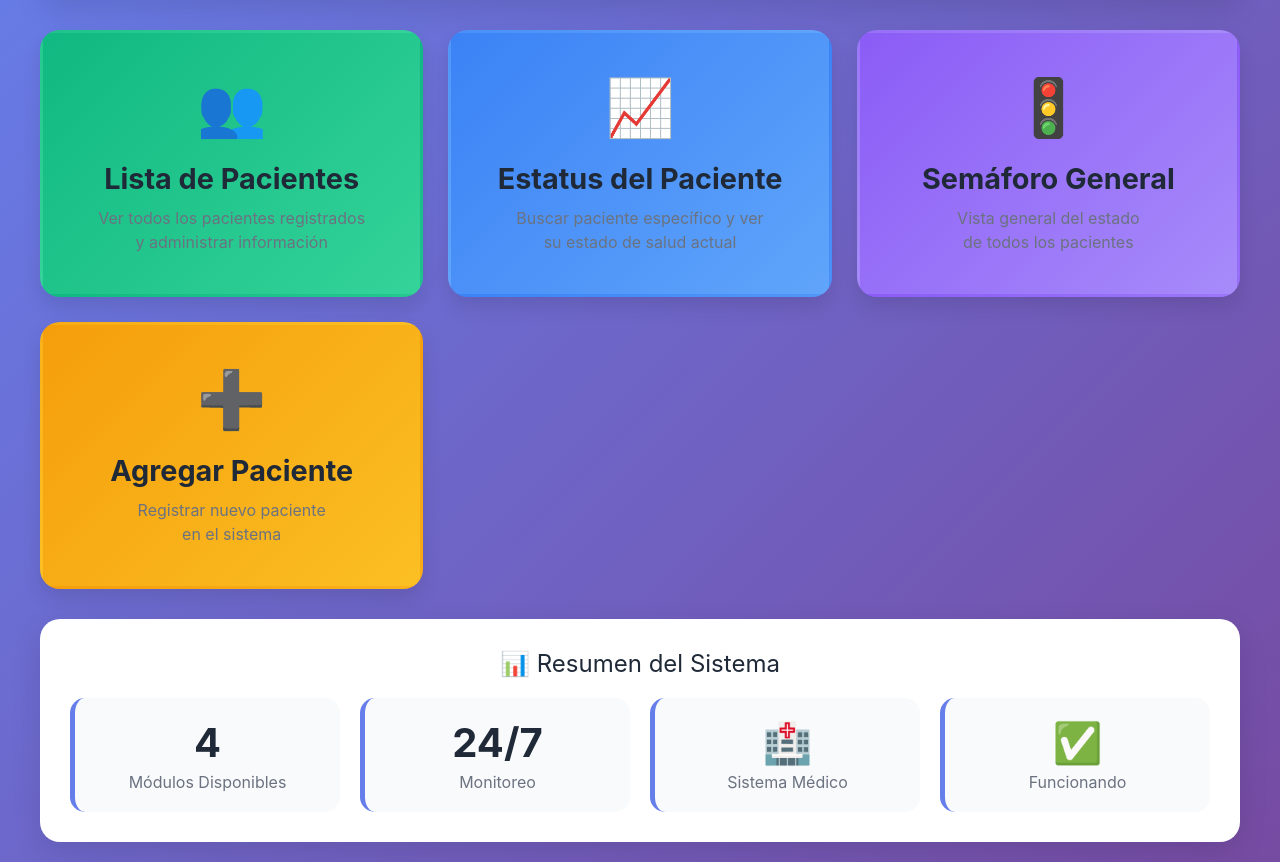
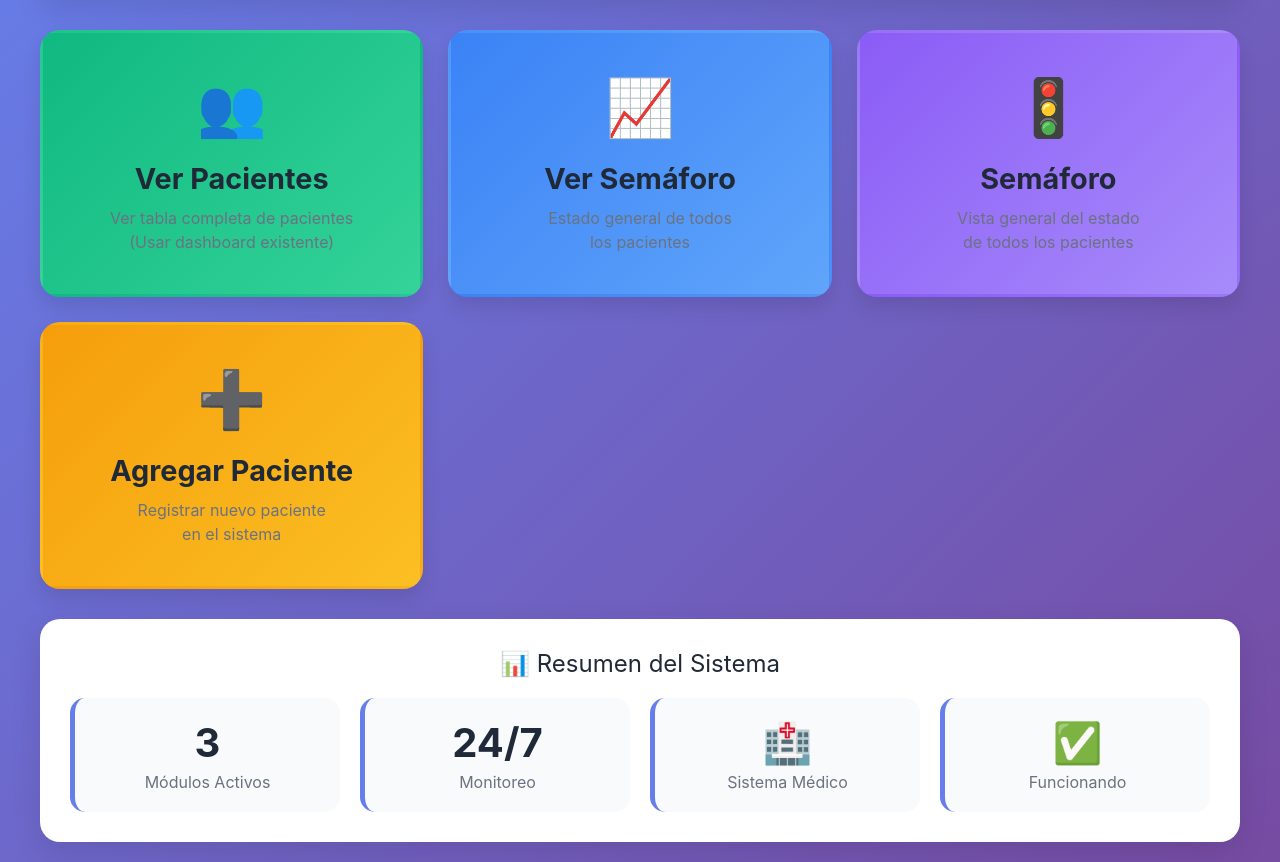
Before and after one commit to alliimv/VIDA-EN-MANO, a Flask app: page /dashboard in a window 1280 px wide. Shown: the part 138-1000 px from the top of the page. Run offline with Flask 3, Linux system fonts and the light colour scheme; the visitor is signed in with stand-in values (Sample User, id 1); data that the repository does not hold is empty; parts of the project's set-up code (start-up, migrations or seed data) failed here and were passed over; some libraries are stand-ins or nearby versions.

Commit message:
Verificar :)

```diff
--- a/api/index.py
+++ b/api/index.py
@@ -544,3 +544,185 @@ def estatus_paciente():
 
 # Mantén estas rutas existentes (sin cambios):
 # /login, /logout, /agregar-paciente, /semaforo
+
+# ================================
+#   RUTAS PARA EL NUEVO SISTEMA
+# ================================
+
+@app.route("/lista-pacientes")
+def lista_pacientes():
+    """
+    Muestra todos los pacientes en una tabla
+    """
+    if not is_logged_in():
+        return redirect(url_for("home"))
+
+    query = """
+        SELECT
+            p.id_paciente,
+            p.nombre,
+            p.apellido_paterno,
+            p.apellido_materno,
+            p.fecha_nacimiento,
+            COALESCE(pu.id_pulsera, 'Sin asignar') as id_pulsera,
+            l.ritmo_cardiaco,
+            l.temperatura_c,
+            l.esta_puesta,
+            l.momento_lectura
+        FROM pacientes p
+        LEFT JOIN pulseras pu ON pu.id_paciente = p.id_paciente
+        LEFT JOIN LATERAL (
+            SELECT *
+            FROM lecturas l
+            WHERE l.id_pulsera = pu.id_pulsera
+            ORDER BY l.momento_lectura DESC
+            LIMIT 1
+        ) l ON TRUE
+        ORDER BY p.id_paciente;
+    """
+
+    try:
+        conn = get_connection()
+        cur = conn.cursor(cursor_factory=psycopg2.extras.DictCursor)
+        cur.execute(query)
+        rows = cur.fetchall()
+        cur.close()
+        conn.close()
+    except Exception as e:
+        return f"<h3>Error al consultar pacientes: {e}</h3>"
+
+    from datetime import date
+    def calcular_edad(fecha_nacimiento):
+        if not fecha_nacimiento:
+            return None
+        hoy = date.today()
+        return hoy.year - fecha_nacimiento.year - (
+                (hoy.month, hoy.day) < (fecha_nacimiento.month, fecha_nacimiento.day)
+        )
+
+    pacientes = []
+    for r in rows:
+        nombre_completo = f"{r['nombre']} {r['apellido_paterno']} {r['apellido_materno']}"
+        pacientes.append({
+            "id_paciente": r["id_paciente"],
+            "nombre": nombre_completo,
+            "edad": calcular_edad(r["fecha_nacimiento"]),
+            "id_pulsera": r["id_pulsera"],
+            "ritmo_cardiaco": r["ritmo_cardiaco"],
+            "temperatura_c": r["temperatura_c"],
+            "esta_puesta": r["esta_puesta"],
+            "momento_lectura": r["momento_lectura"],
+        })
+
+    return render_template(
+        "lista_pacientes.html",  # Necesitas crear este archivo
+        username=session.get("username"),
+        pacientes=pacientes
+    )
+
+
+@app.route("/estatus-paciente", methods=["GET", "POST"])
+def estatus_paciente():
+    """
+    Busca paciente y muestra su semáforo personalizado
+    """
+    if not is_logged_in():
+        return redirect(url_for("home"))
+
+    paciente_info = None
+    error = None
+
+    if request.method == "POST":
+        id_paciente = request.form.get("id_paciente", "").strip()
+
+        if id_paciente:
+            try:
+                conn = get_connection()
+                cur = conn.cursor(cursor_factory=psycopg2.extras.DictCursor)
+
+                cur.execute("""
+                    SELECT
+                        p.id_paciente,
+                        p.nombre,
+                        p.apellido_paterno,
+                        p.apellido_materno,
+                        pu.id_pulsera,
+                        l.ritmo_cardiaco,
+                        l.temperatura_c,
+                        l.esta_puesta,
+                        l.momento_lectura
+                    FROM pacientes p
+                    LEFT JOIN pulseras pu ON pu.id_paciente = p.id_paciente
+                    LEFT JOIN (
+                        SELECT DISTINCT ON (id_pulsera) *
+                        FROM lecturas
+                        ORDER BY id_pulsera, momento_lectura DESC
+                    ) l ON l.id_pulsera = pu.id_pulsera
+                    WHERE p.id_paciente = %s;
+                """, (id_paciente,))
+
+                row = cur.fetchone()
+                cur.close()
+                conn.close()
+
+                if row:
+                    temp = row["temperatura_c"]
+                    ritmo = row["ritmo_cardiaco"]
+                    esta_puesta = row["esta_puesta"]
+
+                    estado = "azul"
+
+                    if temp is not None and ritmo is not None:
+                        if (temp < 35 or temp > 39.5) or (ritmo < 40 or ritmo > 130):
+                            estado = "rojo"
+                        elif (36 <= temp <= 37.5) and (60 <= ritmo <= 100) and esta_puesta:
+                            estado = "verde"
+                        else:
+                            estado = "azul"
+
+                    paciente_info = {
+                        "id_paciente": row["id_paciente"],
+                        "nombre": f"{row['nombre']} {row['apellido_paterno']} {row['apellido_materno']}",
+                        "id_pulsera": row["id_pulsera"] or "Sin asignar",
+                        "ritmo_cardiaco": ritmo,
+                        "temperatura_c": temp,
+                        "esta_puesta": esta_puesta,
+                        "momento_lectura": row["momento_lectura"],
+                        "estado": estado,
+                        "estado_texto": {
+                            "rojo": "Crítico - Necesita atención inmediata",
+                            "verde": "Estable - Todo en orden",
+                            "azul": "Advertencia - Monitorear de cerca"
+                        }[estado],
+                        "recomendacion": {
+                            "rojo": "⚠️ Contactar al médico de inmediato",
+                            "verde": "✅ Estado normal, continuar monitoreo",
+                            "azul": "📊 Revisar signos vitales frecuentemente"
+                        }[estado]
+                    }
+                else:
+                    error = f"❌ No se encontró paciente con ID: {id_paciente}"
+
+            except Exception as e:
+                error = f"Error al buscar paciente: {str(e)}"
+        else:
+            error = "❌ Por favor ingresa un ID de paciente"
+
+    return render_template(
+        "estatus_paciente.html",  # Necesitas crear este archivo
+        username=session.get("username"),
+        paciente=paciente_info,
+        error=error
+    )
+
+
+@app.route("/dashboard")
+def dashboard():
+    """
+    Dashboard principal solo con botones
+    """
+    if not is_logged_in():
+        return redirect(url_for("home"))
+
+    # Si tienes la tabla vieja, usa esto:
+    return render_template("dashboard.html", username=session.get("username"))
--- a/api/templates/dashboard.html
+++ b/api/templates/dashboard.html
@@ -208,30 +208,30 @@
 
         <!-- BOTONES PRINCIPALES -->
         <div class="main-buttons">
-            <!-- LISTA DE PACIENTES -->
-            <a href="{{ url_for('lista_pacientes') }}" class="main-btn btn-pacientes">
+            <!-- LISTA DE PACIENTES (TEMPORAL) -->
+            <a href="{{ url_for('dashboard') }}" class="main-btn btn-pacientes">
                 <div class="btn-icon">👥</div>
-                <div class="btn-title">Lista de Pacientes</div>
+                <div class="btn-title">Ver Pacientes</div>
                 <div class="btn-description">
-                    Ver todos los pacientes registrados<br>
-                    y administrar información
+                    Ver tabla completa de pacientes<br>
+                    (Usar dashboard existente)
                 </div>
             </a>
 
-            <!-- ESTATUS INDIVIDUAL -->
-            <a href="{{ url_for('estatus_paciente') }}" class="main-btn btn-estatus">
+            <!-- ESTATUS INDIVIDUAL (TEMPORAL) -->
+            <a href="{{ url_for('semaforo') }}" class="main-btn btn-estatus">
                 <div class="btn-icon">📈</div>
-                <div class="btn-title">Estatus del Paciente</div>
+                <div class="btn-title">Ver Semáforo</div>
                 <div class="btn-description">
-                    Buscar paciente específico y ver<br>
-                    su estado de salud actual
+                    Estado general de todos<br>
+                    los pacientes
                 </div>
             </a>
 
             <!-- SEMÁFORO GENERAL -->
             <a href="{{ url_for('semaforo') }}" class="main-btn btn-semaforo">
                 <div class="btn-icon">🚦</div>
-                <div class="btn-title">Semáforo General</div>
+                <div class="btn-title">Semáforo</div>
                 <div class="btn-description">
                     Vista general del estado<br>
                     de todos los pacientes
@@ -254,8 +254,8 @@
             <div class="stats-title">📊 Resumen del Sistema</div>
             <div class="stats-grid">
                 <div class="stat-card">
-                    <div class="stat-number">4</div>
-                    <div class="stat-label">Módulos Disponibles</div>
+                    <div class="stat-number">3</div>
+                    <div class="stat-label">Módulos Activos</div>
                 </div>
                 <div class="stat-card">
                     <div class="stat-number">24/7</div>
```
